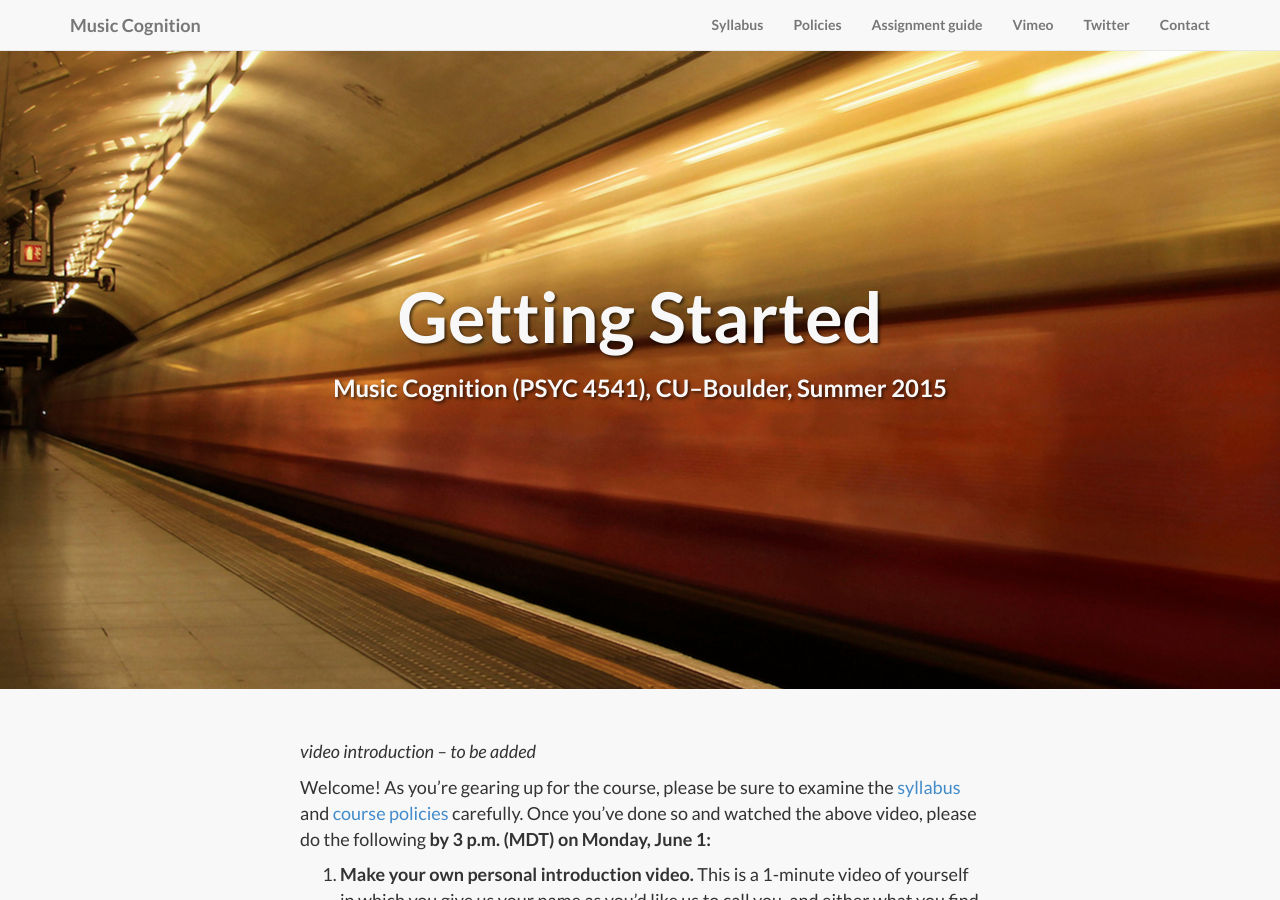
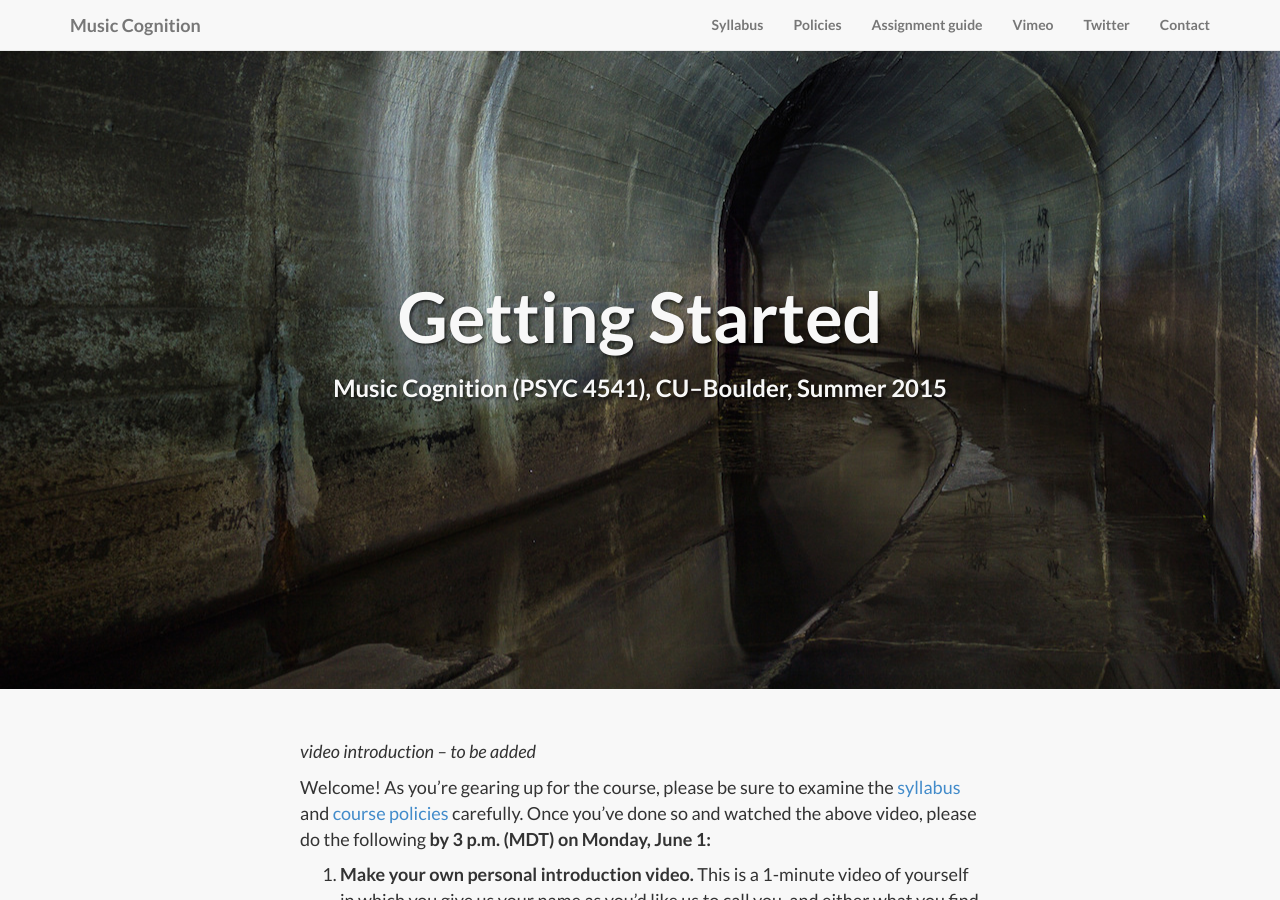
Before and after one commit to kshaffer/cognition, a Jekyll site: the page built from introductions.md, in a window 1280 px wide and 900 px high. Built offline with Jekyll 4.4.1, drawn with Linux system fonts in a browser that asks for light colours; nearby versions of some CDN libraries; library files that are not in the unit come from our copies.

Commit message:
getting started image

```diff
--- a/_posts/2015-05-11-Introduction.markdown
+++ b/_posts/2015-05-11-Introduction.markdown
@@ -1,6 +1,6 @@
 ---
 layout: default
-image: braintree.jpg
+image: drainSmall.jpg
 category: Services
 title: Getting started
 description: |
--- a/introductions.md
+++ b/introductions.md
@@ -2,7 +2,7 @@
 layout: page
 title: Getting Started
 subTitle: "Music Cognition (PSYC 4541), CU–Boulder, Summer 2015"
-image: path.jpg
+image: drain.jpg
 ---
 
 *video introduction – to be added*
```
Also changed, not shown: img/drain.jpg (added), img/services/drainSmall.jpg (added).
